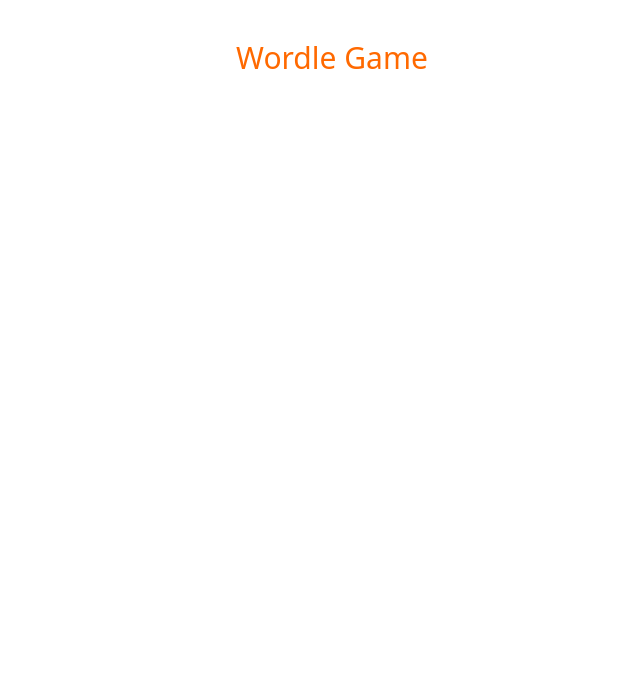
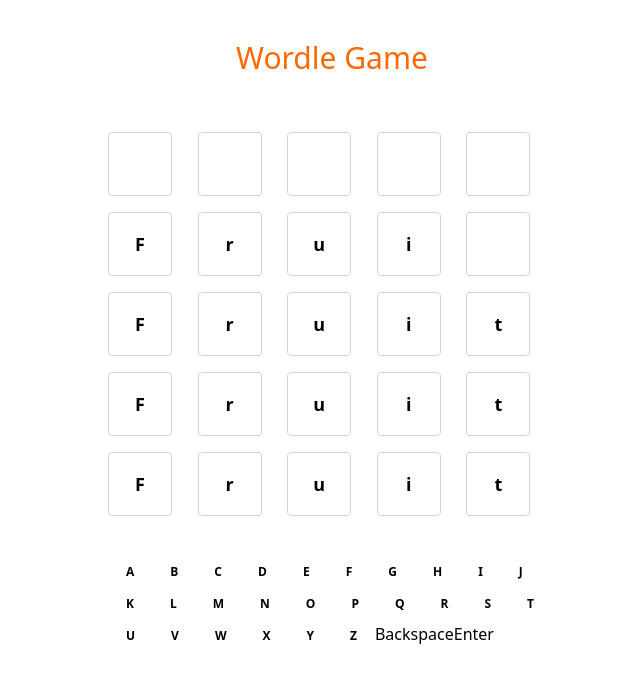
Before and after one commit to swapnilkatwe/wordle-game, a React (Vite) app: page / in a window 1280 px wide. Shown: the top 678 px of the page, without its empty margins (308-948 px from the left). Built offline with nearby package versions, Linux system fonts and the light colour scheme.

Commit message:
5x5 grid matrix UI with input. Basic keyboard UI. Passing tests and keyboard tests  are in todo state.

```diff
--- a/src/App.tsx
+++ b/src/App.tsx
@@ -1,8 +1,47 @@
+import GridRow from "./components/GridRow";
 
 function App() {
+
+  const handleKeyPress = (key: string) => {
+    console.log("Pressed: ", key);
+  };
+
+  const handleBackspace = () => {
+    console.log("Backspace");
+  };
+
+  const handleEnter = (word: string) => {
+    console.log("Entered: ", word);
+  };
+
   return (
     <>
-      <h1 className="text-orange-500 text-center pt-10 text-3xl">Wordle Game</h1>
+      <header>
+        <h1 className="text-orange-500 text-center pt-10 text-3xl">Wordle Game</h1>
+      </header>
+
+      {/* Render Grid */}
+      <main className="grid grid-rows-5 max-w-md mx-auto mt-10">
+        <GridRow word="" />
+        <GridRow word="Frui" />
+        <GridRow word="Fruit" />
+        <GridRow word="Fruit" />
+        <GridRow word="Fruit" />
+      </main>
+
+      {/* Render Keyboard */}
+      <div className="my-10 justify-center max-w-md mx-auto">
+        {"ABCDEFGHIJKLMNOPQRSTUVWXYZ".split("").map((letter) => (
+          <button
+            key={letter}
+            className="bg-white hover:bg-gray-300 text-black font-bold py-2 px-4 rounded items-center justify-center mx-0.5 text-xs cursor-pointer"
+            onClick={() => handleKeyPress(letter)}>
+            {letter}
+          </button>
+        ))}
+        <button onClick={handleBackspace}>Backspace</button>
+        <button onClick={() => { handleEnter("fruit") }}>Enter</button>
+      </div>
     </>
   )
 }
--- /dev/null
+++ b/src/components/Cell.tsx
@@ -0,0 +1,16 @@
+
+type Props = {
+    character: string,
+}
+
+const Cell = ({character}: Props) => {
+    return (
+        <input
+            value={character}
+            readOnly
+            data-testid="textbox"
+            className="border border-gray-300 p-2 text-center h-16 w-16 mt-4 rounded font-bold text-lg"
+        />)
+}
+
+export default Cell
--- /dev/null
+++ b/src/components/GridRow.tsx
@@ -0,0 +1,21 @@
+import Cell from './Cell';
+
+const WORD_LENGTH = 5;
+
+type Props = {
+    word: string,
+}
+
+const GridRow = ({ word = "" }: Props) => {
+    const lettersRemaining = WORD_LENGTH - word.length;
+    const letters = word.split("").concat(new Array(lettersRemaining).fill(""));
+    return (
+        <div className="grid grid-cols-5">
+            {letters.map((character, index) => (
+                <Cell key={character+index} character={character} />
+            ))}
+        </div>
+    )
+}
+
+export default GridRow
```
Also changed, not shown: 1 other file (tests, documents, lock files or other folders).
